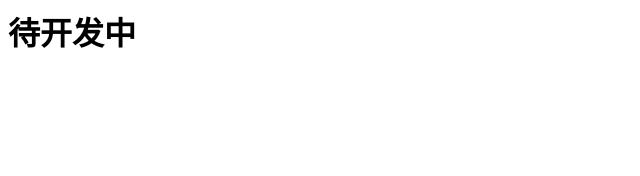
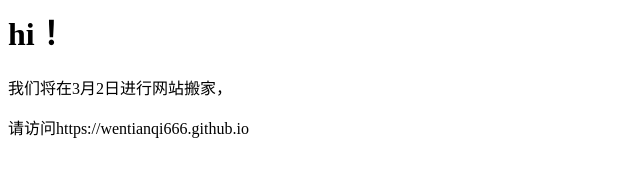
Before and after one commit to QTGZS/qtgzs.github.io, a plain HTML site: page index.html in a window 1280 px wide. Shown: the whole page, without its empty margins (0-640 px from the left). Drawn offline with Linux system fonts and the light colour scheme.

Commit message:
Update index.html

```diff
--- a/index.html
+++ b/index.html
@@ -1 +1,3 @@
-<h1>待开发中</h1>
+<h1>hi！ </h1>
+<p>我们将在3月2日进行网站搬家，</p>
+<p>请访问https://wentianqi666.github.io</p>
```
